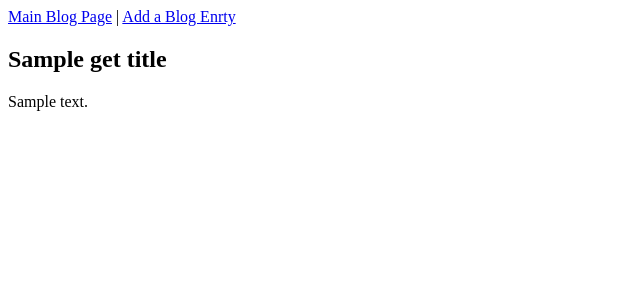
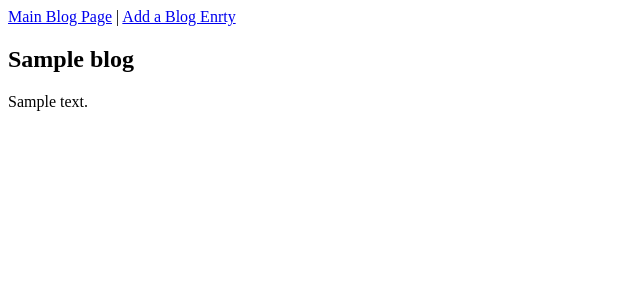
Before and after one commit to Oceanblue713/blogz, a Flask app: template templates/individual-blog.html in a window 1280 px wide. Shown: the top 300 px of the page, without its empty margins (0-640 px from the left). Run offline with Flask 2, Linux system fonts and the light colour scheme; the template is opened without the code that fills it: most values are stand-ins (such as "Sample title", 1, 10 or a date in 2020); data that the repository does not hold is empty.

Commit message:
Display Individual Entries(use case2)

```diff
--- a/main.py
+++ b/main.py
@@ -44,26 +44,49 @@ def newpost():
             db.session.commit()
 
 
-            return redirect('/blog')
+            return redirect('/blog?id=' + str(new_blog.id))
 
     return render_template('add-blog.html')
 
 
-@app.route('/blog', methods =['POST','GET'])
+@app.route('/blog')
 def blog():
-    if request.method == 'POST':
-      title = request.form['title']
-      body = request.form['body']
+    blog_id = request.args.get('id')
+    if request.args:
+    #if (blog_id):
+        blog = db.session.query(Blog).filter_by(id = blog_id).first()
+        #title =request.args.get('title')
+        #body = request.args.get('body')
+
+
+        return render_template('individual-blog.html', blog=blog)
 
     blogs = Blog.query.all()
     return render_template('blogs.html', blogs=blogs)
 
-    if request.method == 'GET':
-        get_title =request.args.get('title')
-        get_body = request.args.get('body')
 
-    id = Blog.query.get(blog_id)
-    return render_template('individual-blog.html', id = id)
+
+
+    #id = Blog.query.get(id)
+    #return render_template('individual-blog.html', id = id, title = title, body=body, blog=blog)
+
+    #blogs = Blog.query.all()
+    #return render_template('blogs.html', blogs=blogs)
+
+
+#@app.route('/blog/<blog_id>' , methods =['GET'])
+#def get_blog():
+
+    #if request.method == 'GET':
+        #get_id = request.args('id')
+        #get_title =request.args.get('title').first()
+        #get_body = request.args.get('body').first()
+
+    #get_title = Blog.query.get(title).first()
+    #get_body = Blog.query.get(body).first()
+
+    #id = Blog.query.get(id)
+    #return render_template('individual-blog.html', id = id, get_title = get_title, get_body=get_body)
 
 
 if __name__ == '__main__':
--- a/templates/blogs.html
+++ b/templates/blogs.html
@@ -9,7 +9,7 @@
 
     <ul>
         {% for blog in blogs %}
-        <h2><a href ="{{ url_for('blog', id = blog.id) }}">{{ blog.title }}</a></h2>
+        <h2><a href ="/blog?id={{ blog.id }}">{{ blog.title }}</a></h2>
         <p>{{ blog.body }}</p>
         <hr />
         {% endfor %}
--- a/templates/individual-blog.html
+++ b/templates/individual-blog.html
@@ -1,8 +1,8 @@
 {% extends "base.html" %}
 
 {% block content %}
-    <h2>{{ get_title }}</h2>
+    <h2>{{ blog.title }}</h2>
 
-    <p>{{ get_body }}</p>
+    <p>{{ blog.body }}</p>
 
 {% endblock %}
```
